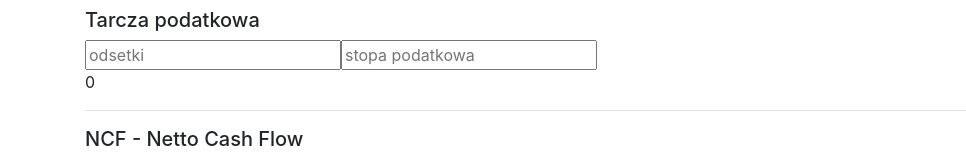
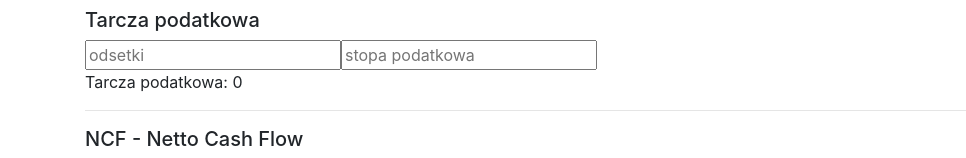
Before and after one commit to bartpiasek/fin-calc, a React (Create React App) app: page /fin in a window 1280 px wide. Shown: the part 461-619 px from the top of the page, without its empty margins (0-966 px from the left). Built offline with nearby package versions, Linux system fonts and the light colour scheme.

Commit message:
NFC component test passed

```diff
--- a/src/components/Financial/NettoCashFlow.js
+++ b/src/components/Financial/NettoCashFlow.js
@@ -29,7 +29,7 @@ function NettoCashFlow() {
         ></input>
       </form>
 
-      <p>{taxShield}</p>
+      <p role="alert">Tarcza podatkowa: {taxShield}</p>
       <hr />
       <h5>NCF - Netto Cash Flow</h5>
       <form>
```
Also changed, not shown: 1 other file (tests, documents, lock files or other folders).
